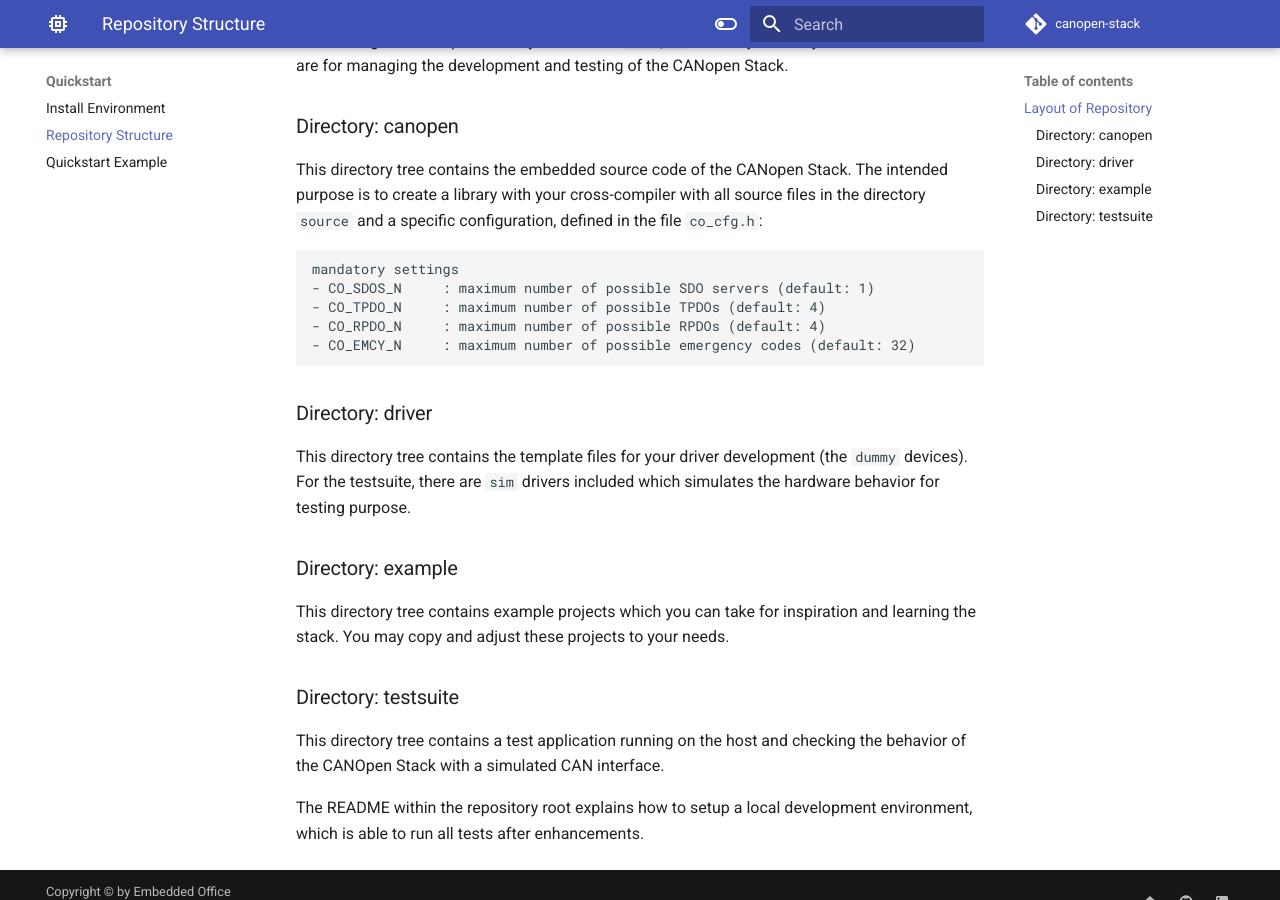
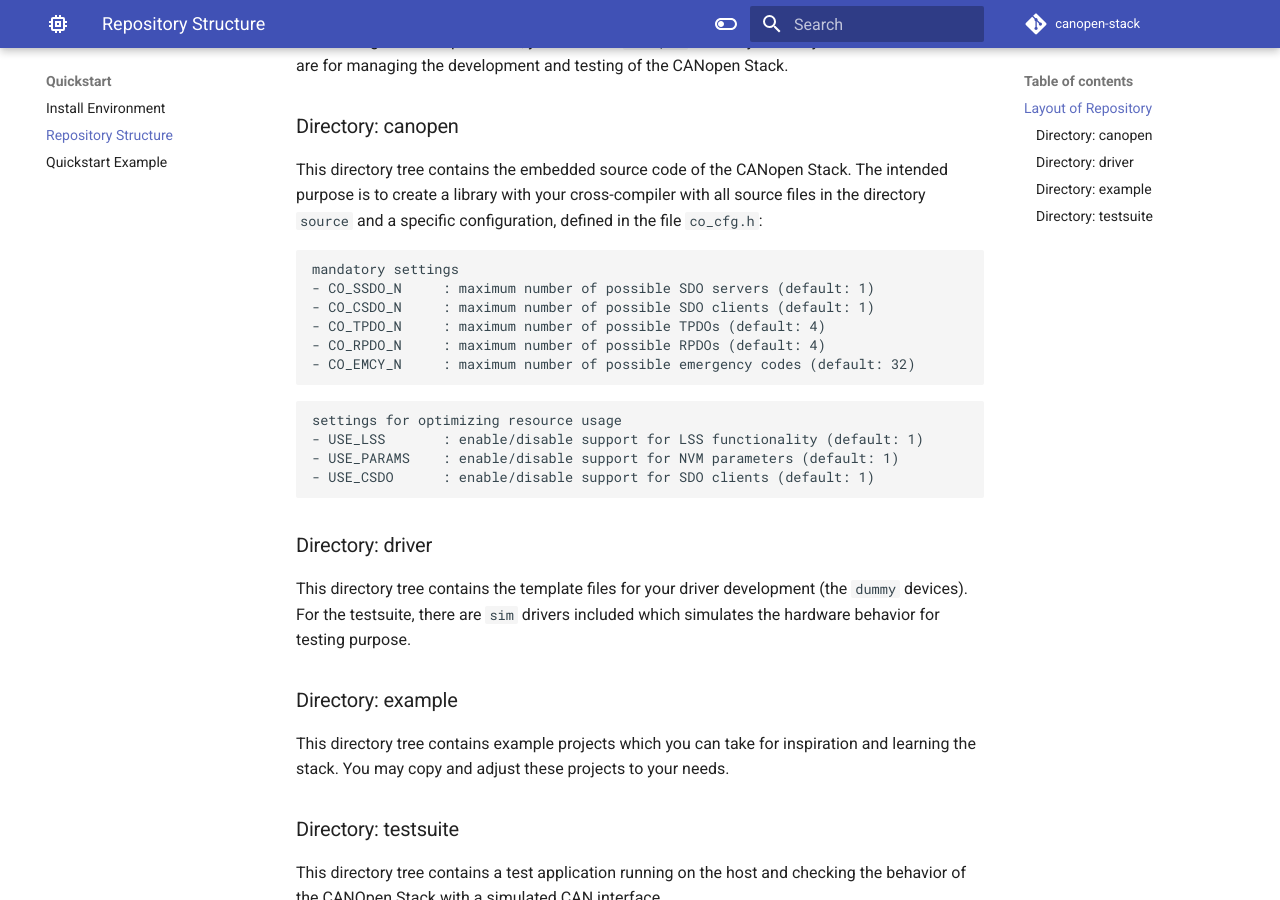
Before and after one commit to embedded-office/canopen-website, an MkDocs documentation site: the page built from website/docs/start/structure.md, in a window 1280 px wide and 900 px high, scrolled down 596 px. Built offline with MkDocs 1.6.1 and Material for MkDocs 9.7.7, drawn with Linux system fonts in a browser that asks for light colours; comment, search, counter and statistics services are not loaded; the version menu is left out.

Commit message:
Introduct USE_CSDO to disable SDO client

````diff
--- a/website/docs/start/structure.md
+++ b/website/docs/start/structure.md
@@ -29,10 +29,18 @@ This directory tree contains the embedded source code of the CANopen Stack. The
 
 ```
 mandatory settings
-- CO_SDOS_N     : maximum number of possible SDO servers (default: 1)
+- CO_SSDO_N     : maximum number of possible SDO servers (default: 1)
+- CO_CSDO_N     : maximum number of possible SDO clients (default: 1)
 - CO_TPDO_N     : maximum number of possible TPDOs (default: 4)
 - CO_RPDO_N     : maximum number of possible RPDOs (default: 4)
 - CO_EMCY_N     : maximum number of possible emergency codes (default: 32)
+```
+
+```
+settings for optimizing resource usage
+- USE_LSS       : enable/disable support for LSS functionality (default: 1)
+- USE_PARAMS    : enable/disable support for NVM parameters (default: 1)
+- USE_CSDO      : enable/disable support for SDO clients (default: 1)
 ```
 
 ### Directory: driver
````
Also changed, not shown: website/docs/start/quickstart.md (+1 -1 lines).
